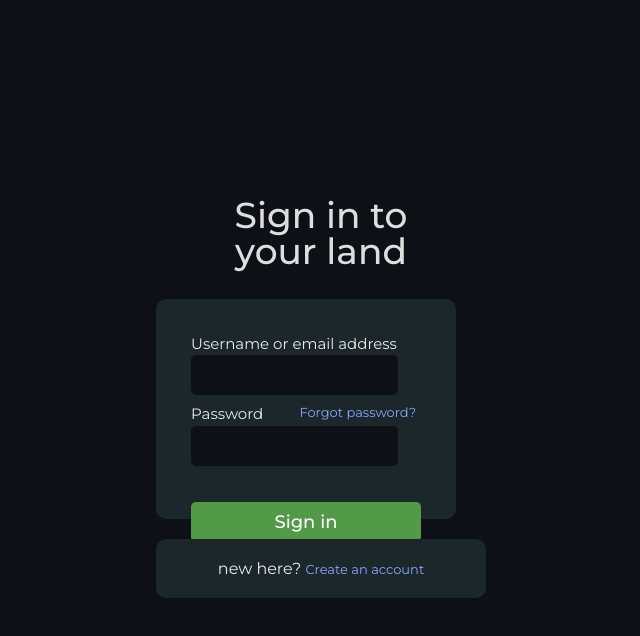
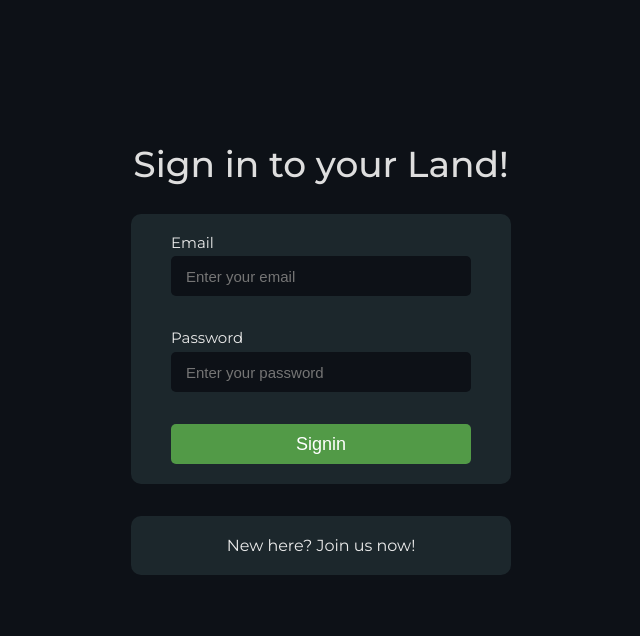
Before and after one commit to Jonas56/bibliophile-land, a React (Create React App) app in the folder client/: page /login in a window 1280 px wide. Shown: the top 636 px of the page, without its empty margins (319-959 px from the left). Built offline with nearby package versions, Linux system fonts and the light colour scheme.

Commit message:
login page

```diff
--- a/client/src/components/Layout.js
+++ b/client/src/components/Layout.js
@@ -1,6 +1,7 @@
 import React, { useEffect, useState } from "react"
 import Navbar from "./Navbar";
 import {useLocation} from "react-router-dom"
+import styled from "styled-components";
 
 const Layout = (props) => {
   const navigate = useLocation()
@@ -15,8 +16,13 @@ const Layout = (props) => {
   return (
     <>
       {!isLogin ? <Navbar /> : ""}
-      <main>{props.children}</main>
+      <Container>{props.children}</Container>
     </>
   )
 }
 export default Layout;
+
+
+const Container = styled.main`
+/* min-height:100vh */
+`
--- a/client/src/pages/Login.jsx
+++ b/client/src/pages/Login.jsx
@@ -1,41 +1,64 @@
 /* eslint-disable jsx-a11y/anchor-is-valid */
-import React from "react";
+import React, { useState } from "react";
 import styled from "styled-components";
 import Logo from "../components/Logo";
 
 const Login = () => {
+  const [formData, setFormData] = useState({
+    email: "",
+    password: "",
+  });
+  const { email, password } = formData;
+
+  const onChange = (e) => {
+    setFormData((prevState) => ({
+      ...prevState,
+      [e.target.name]: e.target.value,
+    }));
+  };
+
+  // const onSubmit = (e) => {
+  //   e.preventDefault();
+  //   const userData = { email, password };
+  //   dispatch(login(userData));
+  // };
+
   return (
     <Wrapper>
       <div className="BGImage">
         <Logo />
       </div>
-      <div className="LoginDiv">
-        <div className="">
-          <h1 className="LoginHeader">Sign in to your land</h1>
-          <div className="LoginCard">
-            <p className="usernameLabel">Username or email address</p>
-            <input type="text" className="usernameInput" id="" />
-            <p className="passwordLabel">
-              Password
-              <a className="forgetPassword" href="#">
-                Forgot password?
-              </a>
-            </p>
-            <input type="password" className="passwordInput" id="" />
-            <button className="signInButton">Sign in</button>
-          </div>
-        </div>
-        <div className="signUpDiv">
-          <p className="signUpP">
-            new here? <a href="#">Create an account</a>
-          </p>
-        </div>
-        <div>
-          <p className="BGLogo">
-            Bibliophile<span className="BGLogoSpan"> Land</span>
-          </p>
-        </div>
-      </div>
+      <LoginContainer>
+        <Title>Sign in to your Land!</Title>
+        <Box>
+          <InputGroup>
+            <label>Email</label>
+            <input
+              type="text"
+              className="form-control"
+              id="email"
+              name="email"
+              value={email}
+              placeholder="Enter your email"
+              onChange={onChange}
+            />
+          </InputGroup>
+          <InputGroup>
+            <label>Password</label>
+            <input
+              type="password"
+              className="form-control"
+              id="password"
+              name="password"
+              value={password}
+              placeholder="Enter your password"
+              onChange={onChange}
+            />
+          </InputGroup>
+          <Submit>Signin</Submit>
+        </Box>
+        <NewAccount>New here? Join us now!</NewAccount>
+      </LoginContainer>
     </Wrapper>
   );
 };
@@ -44,7 +67,17 @@ export default Login;
 
 const Wrapper = styled.div`
   display: flex;
-
+  justify-content: center;
+  align-items: center;
+  margin: -1.2rem -3rem;
+  height: 100%;
+  @media screen and (max-width: 768px) {
+    margin: -1.2rem -1.5rem;
+    display: flex;
+    align-items: center;
+    justify-content: center;
+    margin: auto;
+  }
   // Background Login Image Section
   .BGImage {
     top: 0;
@@ -52,99 +85,6 @@ const Wrapper = styled.div`
     width: 48%;
     background-image: url("./assets/BGlogin.jpg");
     background-size: cover;
-  }
-
-  // Login Div Section
-  .LoginDiv {
-    margin: 10% auto;
-  }
-
-  .LoginHeader {
-    max-width: 220px;
-    line-height: 1;
-    text-align: center;
-    margin: auto;
-    margin-bottom: 30px;
-    color: #dedede;
-    font-size: 36px;
-    font-weight: 500;
-  }
-
-  // Login Card
-  .LoginCard {
-    padding: 35px;
-    background-color: #1c272c;
-    border-radius: 10px;
-    height: 220px;
-    width: 300px;
-  }
-
-  .usernameLabel,
-  .passwordLabel {
-    position: relative;
-    color: #ebebeb;
-    font-size: 15px;
-    width: 100%;
-  }
-
-  .forgetPassword {
-    position: absolute;
-    right: 5px;
-  }
-
-  a {
-    text-decoration: none;
-    color: #8ba5ff;
-    font-size: 13px;
-  }
-
-  .usernameInput,
-  .passwordInput {
-    width: 90%;
-    height: 40px;
-    border-radius: 5px;
-    border: none;
-    background-color: #0d1117;
-    margin-top: 1%;
-    margin-bottom: 4%;
-    padding: 0 5%;
-    color: #ebebeb;
-    font-size: 15px;
-    font-family: "Montserrat", "Segoe UI", Tahoma, Geneva, Verdana, sans-serif;
-  }
-
-  input:focus {
-    outline: none;
-  }
-
-  .signInButton {
-    font-family: "Montserrat";
-    width: 100%;
-    height: 40px;
-    background-color: #529a47;
-    color: #fff;
-    font-size: 18px;
-    font-weight: 500;
-    border-radius: 5px;
-    border: none;
-    margin-top: 12%;
-    cursor: pointer;
-  }
-
-  // SignUP Div
-  .signUpDiv {
-    position: relative;
-    z-index: 2;
-    text-align: center;
-    margin-top: 20px;
-    background-color: #1c272c;
-    width: 330px;
-    border-radius: 10px;
-    padding: 20px;
-  }
-
-  .signUpP {
-    color: #ebebeb;
   }
 
   // Background Logo
@@ -170,10 +110,6 @@ const Wrapper = styled.div`
       display: none;
     }
 
-    .LoginDiv {
-      margin-top: 15%;
-    }
-
     .BGLogo {
       display: none;
     }
@@ -185,3 +121,68 @@ const Wrapper = styled.div`
     }
   }
 `;
+
+const LoginContainer = styled.div`
+  display: flex;
+  flex-direction: column;
+  justify-content: center;
+  align-items: stretch;
+  margin: auto;
+  min-height: 90vh;
+  gap: 2rem;
+  width: 380px;
+`;
+const Title = styled.h2`
+  line-height: 1;
+  text-align: center;
+  color: #dedede;
+  font-size: 36px;
+  font-weight: 500;
+`;
+const Box = styled.div`
+  padding: 1.2rem 2.5rem;
+  background-color: #1c272c;
+  border-radius: 10px;
+  height: 270px;
+  display: flex;
+  flex-direction: column;
+  align-items: center;
+  gap: 2rem;
+`;
+const InputGroup = styled.div`
+  display: flex;
+  flex-direction: column;
+  gap: 0.3rem;
+  width: 100%;
+  label {
+    color: #ebebeb;
+    font-size: 15px;
+  }
+  input {
+    height: 40px;
+    border-radius: 5px;
+    border: none;
+    background-color: #0d1117;
+    padding: 0 5%;
+    color: #ebebeb;
+    font-size: 15px;
+  }
+`;
+const Submit = styled.button`
+  width: 100%;
+  height: 40px;
+  background-color: #529a47;
+  color: #fff;
+  font-size: 18px;
+  font-weight: 500;
+  border-radius: 5px;
+  border: none;
+  cursor: pointer;
+`;
+const NewAccount = styled.div`
+  text-align: center;
+  background-color: #1c272c;
+  border-radius: 10px;
+  padding: 20px;
+  color: #ebebeb;
+`;
```
